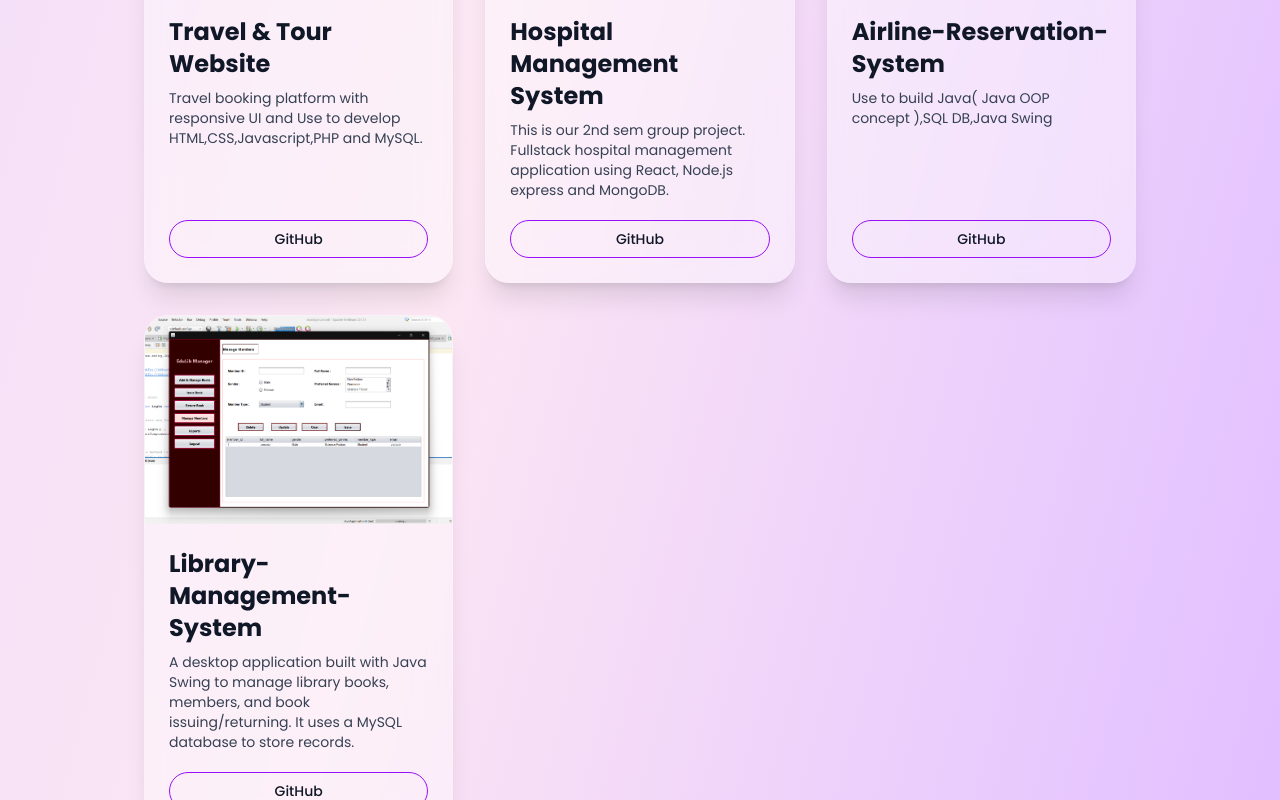
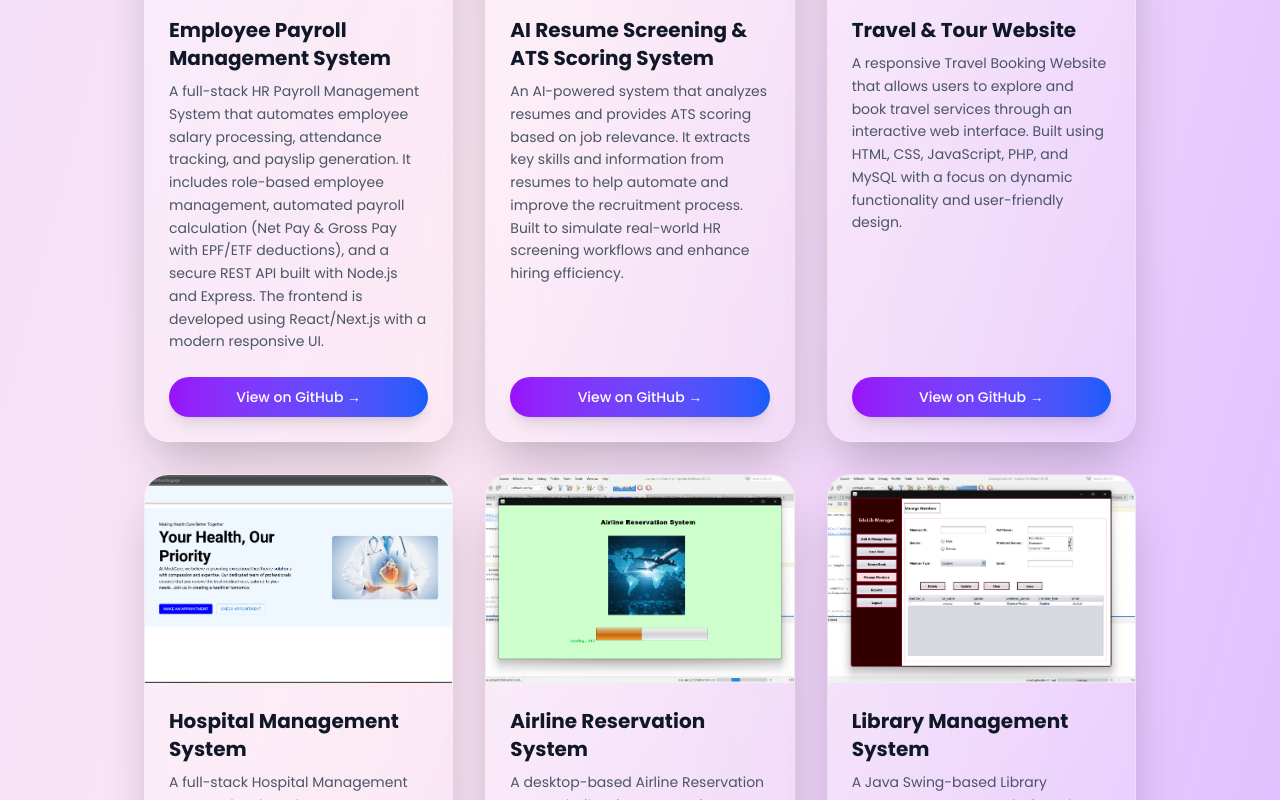
Before and after one commit to Sha-jpg-star/My-Portfolio-web, a Next.js app: page / in a window 1280 px wide. Shown: the part 2920-3720 px from the top of the page. Built offline with nearby package versions, Linux system fonts and the light colour scheme.

Commit message:
Updated portfolio

```diff
--- a/app/page.tsx
+++ b/app/page.tsx
@@ -75,29 +75,41 @@ export default function Home() {
 
   const projects = [
 {
+  title: "Employee Payroll Management System",
+  desc: "A full-stack HR Payroll Management System that automates employee salary processing, attendance tracking, and payslip generation. It includes role-based employee management, automated payroll calculation (Net Pay & Gross Pay with EPF/ETF deductions), and a secure REST API built with Node.js and Express. The frontend is developed using React/Next.js with a modern responsive UI.",
+  image: "/EMS.png",
+ github: "https://github.com/Sha-jpg-star/EMS-FrontEnd"
+},
+ {
+ title: "AI Resume Screening & ATS Scoring System",
+desc: "An AI-powered system that analyzes resumes and provides ATS scoring based on job relevance. It extracts key skills and information from resumes to help automate and improve the recruitment process. Built to simulate real-world HR screening workflows and enhance hiring efficiency.",
+  image: "/ResumeATSScore.png",
+  github: "https://github.com/Sha-jpg-star/AI-resume-screening-ATS-scoring",
+},
+    {
   title: "Travel & Tour Website",
-      desc: "Travel booking platform with responsive UI and Use to develop HTML,CSS,Javascript,PHP and MySQL.",
+  desc: "A responsive Travel Booking Website that allows users to explore and book travel services through an interactive web interface. Built using HTML, CSS, JavaScript, PHP, and MySQL with a focus on dynamic functionality and user-friendly design.",
   image: "/Traveler.png",
   github: "https://github.com/Sha-jpg-star/Travel-and-Tour-Web",
 },
 {
   title: "Hospital Management System",
-      desc: "This is our 2nd sem group project. Fullstack hospital management application using React, Node.js express and MongoDB.",
+  desc: "A full-stack Hospital Management System developed as a group project using React, Node.js, Express, and MongoDB. The system manages patient records, appointments, and hospital operations with a clean and responsive UI.",
   image: "/hms.png",
   github: "https://github.com/Sha-jpg-star/MERN-Group-Project",
 },
 {
-      title: "Airline-Reservation-System",
-      desc: "Use to build Java( Java OOP concept ),SQL DB,Java Swing",
+  title: "Airline Reservation System",
+  desc: "A desktop-based Airline Reservation System built using Java Swing, Java OOP concepts, and MySQL. The system handles flight bookings, passenger management, and reservation data through a structured interface.",
   image: "/Airline.png",
   github: "https://github.com/Sha-jpg-star/Airline-Reservation-System",
 },
 {
-      title: "Library-Management-System",
-      desc: "A desktop application built with Java Swing to manage library books, members, and book issuing/returning. It uses a MySQL database to store records.",
+  title: "Library Management System",
+  desc: "A Java Swing-based Library Management System designed to manage books, members, and issue/return processes. Integrated with MySQL for efficient data storage and retrieval.",
   image: "/lib.png",
   github: "https://github.com/Sha-jpg-star/Library-Management-System",
-    },
+}
   ];
 
   return (
@@ -342,33 +354,57 @@ export default function Home() {
             Projects
           </h2>
 
-          <div className="grid grid-cols-1 sm:grid-cols-2 lg:grid-cols-3 gap-6 sm:gap-8">
+         <div className="grid grid-cols-1 sm:grid-cols-2 lg:grid-cols-3 gap-8">
   {projects.map((project, index) => (
     <motion.div
       key={index}
-                whileHover={{ y: -5 }}
-                className="bg-white/40 dark:bg-gray-800/50 backdrop-blur-lg rounded-3xl overflow-hidden shadow-xl border border-white/10 flex flex-col"
+      whileHover={{ y: -8, scale: 1.02 }}
+      transition={{ type: "spring", stiffness: 200 }}
+      className="group relative rounded-3xl overflow-hidden border border-white/10
+                 bg-gradient-to-br from-white/40 to-white/10
+                 dark:from-gray-900/60 dark:to-gray-800/40
+                 backdrop-blur-xl shadow-2xl flex flex-col"
     >
+      {/* Image */}
+      <div className="overflow-hidden">
         <img
           src={project.image}
           alt={project.title}
-                  className="w-full h-48 sm:h-52 object-cover"
+          className="w-full h-48 sm:h-52 object-cover
+                     group-hover:scale-110 transition duration-500"
         />
+      </div>
 
-                <div className="p-5 sm:p-6 flex flex-col flex-grow">
-                  <h3 className="text-xl sm:text-2xl font-bold mb-2">{project.title}</h3>
-                  <p className="text-sm text-gray-700 dark:text-gray-300 flex-grow">{project.desc}</p>
-                  <div className="flex gap-4 mt-5">
+      {/* Content */}
+      <div className="p-6 flex flex-col flex-grow">
+        <h3 className="text-xl font-bold text-gray-900 dark:text-white mb-2">
+          {project.title}
+        </h3>
+
+        <p className="text-sm text-gray-600 dark:text-gray-300 flex-grow leading-relaxed">
+          {project.desc}
+        </p>
+
+        {/* Button */}
+        <div className="mt-6">
           <a
             href={project.github}
             target="_blank"
             rel="noreferrer"
-                      className="border border-purple-600 px-5 py-2 rounded-full hover:bg-purple-600 hover:text-white transition text-xs sm:text-sm font-medium text-center w-full"
+            className="inline-flex items-center justify-center w-full
+                       px-5 py-2.5 rounded-full text-sm font-medium
+                       bg-gradient-to-r from-purple-600 to-blue-600
+                       text-white shadow-lg hover:shadow-purple-500/30
+                       hover:scale-105 transition"
           >
-                      GitHub
+            View on GitHub →
           </a>
         </div>
       </div>
+
+      {/* Glow effect */}
+      <div className="absolute inset-0 opacity-0 group-hover:opacity-100 transition duration-500
+                      bg-gradient-to-r from-purple-500/10 to-blue-500/10 pointer-events-none"></div>
     </motion.div>
   ))}
 </div>
```
Also changed, not shown: public/EMS.png (added), public/ResumeATSScore.png (added). Lines whose indentation alone changed are shown as unchanged.
